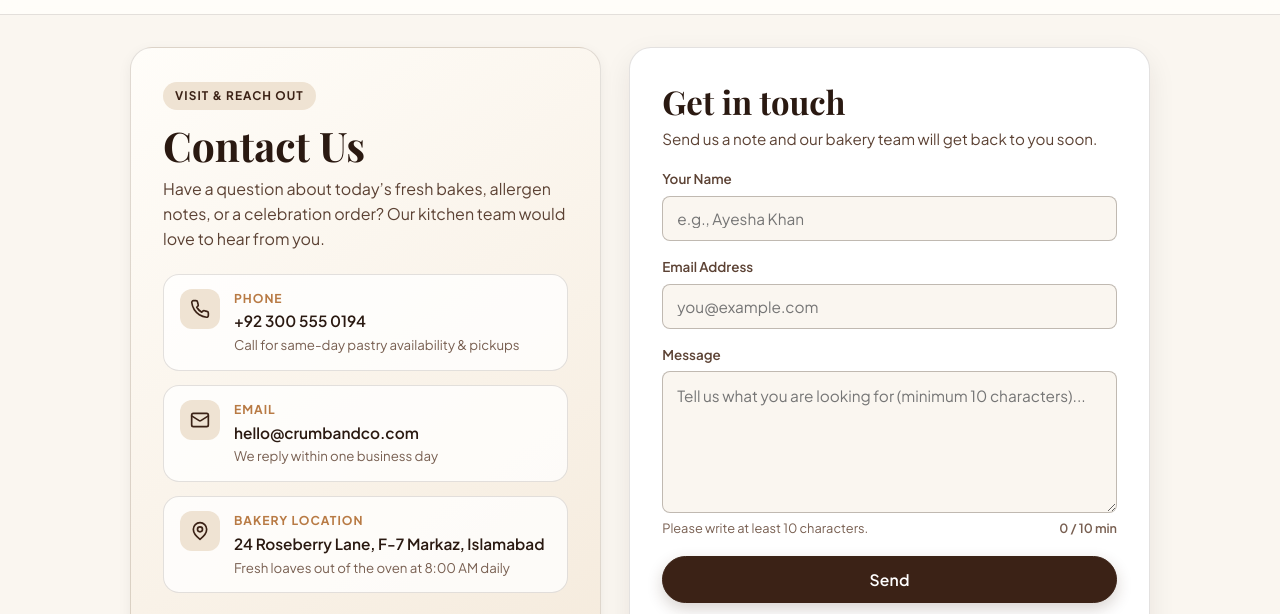
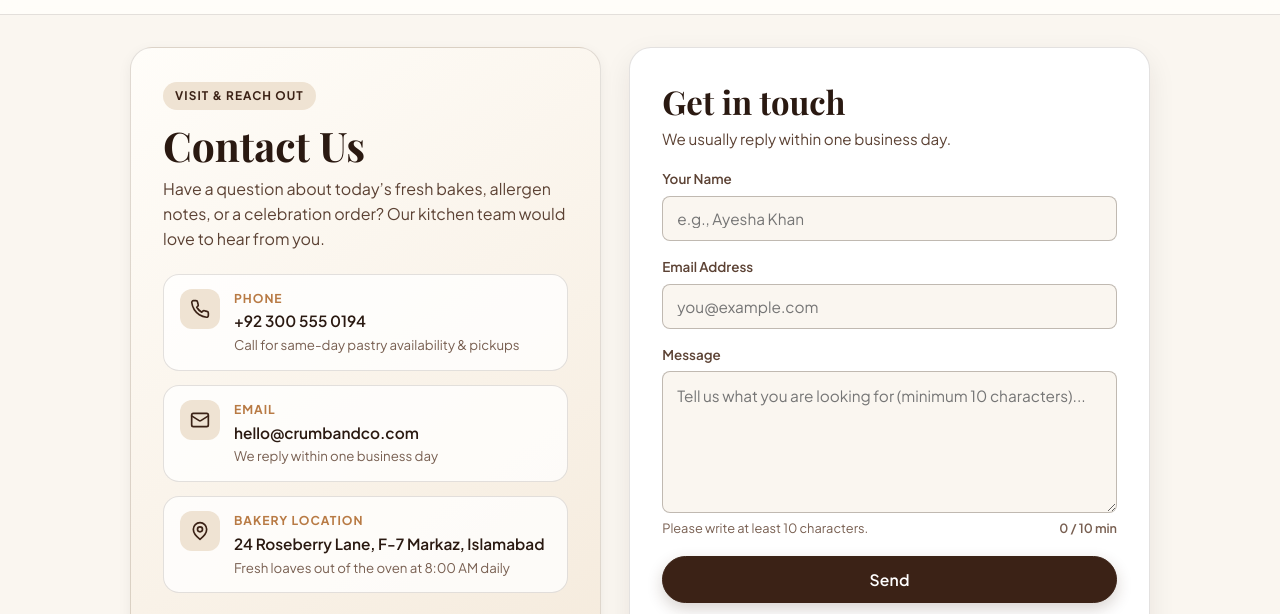
Before and after one commit to rutabaa/SE-C_Group09_CrumbAndCo, a plain HTML site: page pages/contact.html in a window 1280 px wide. Shown: the part 60-674 px from the top of the page. Drawn offline with nearby package versions, Linux system fonts and the light colour scheme; a web font is replaced by a local one.

Commit message:
changing text in contact.html

```diff
--- a/pages/contact.html
+++ b/pages/contact.html
@@ -150,7 +150,7 @@
           <div class="contact-form-header">
             <h2 id="get-in-touch-heading" class="contact-form-title">Get in touch</h2>
             <p class="contact-form-subtitle">
-              Send us a note and our bakery team will get back to you soon.
+              We usually reply within one business day.
             </p>
           </div>
 
```
